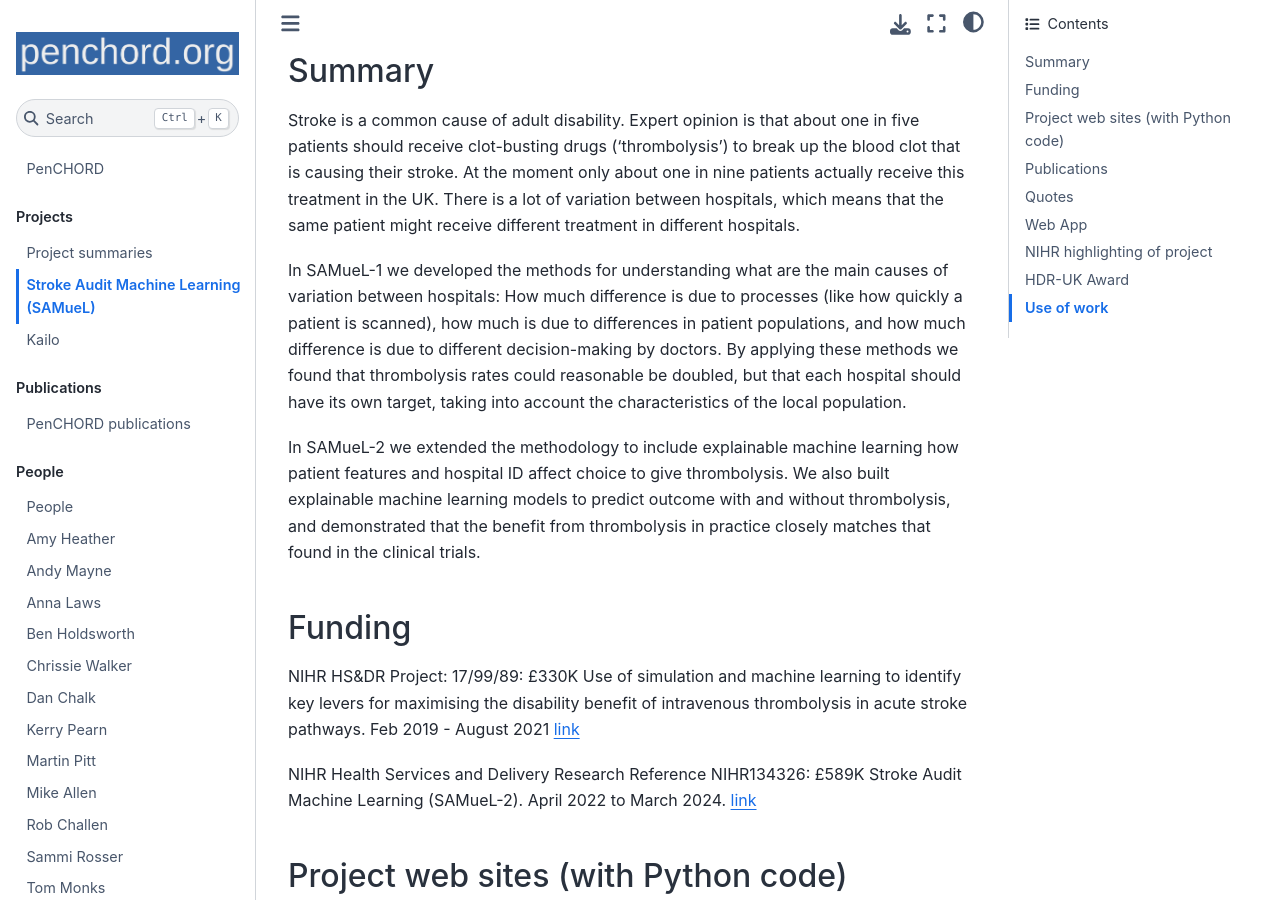
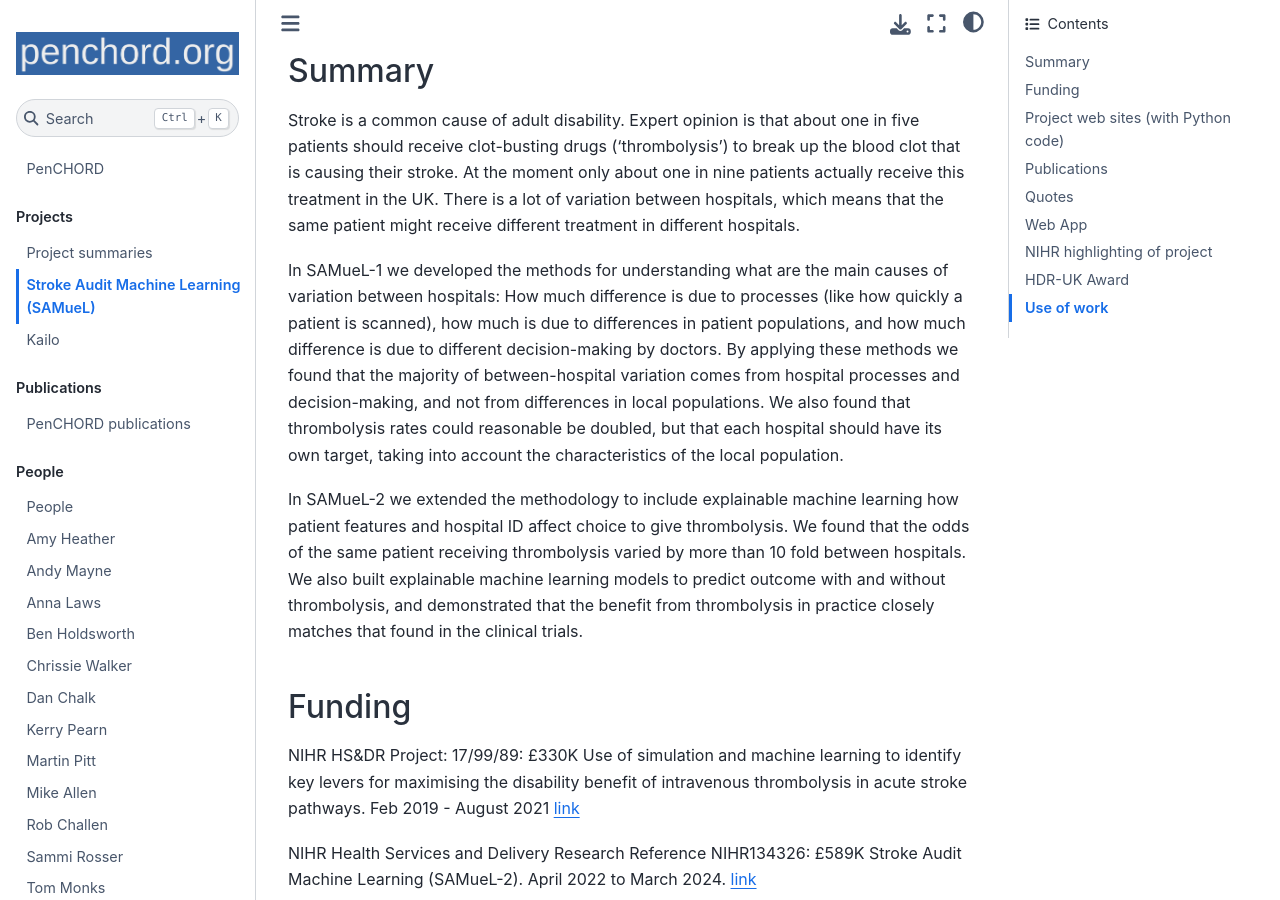
Before and after one commit to penchord/web, a Jupyter Book: the page built from project_pages/samuel_1.md, in a window 1280 px wide and 900 px high, scrolled down 283 px. Built offline with Jupyter Book 1.0.4 settings and Sphinx 7.4.7 and the Sphinx Book theme 1.1.4, drawn with Linux system fonts in a browser that asks for light colours.

```diff
--- a/project_pages/samuel_1.md
+++ b/project_pages/samuel_1.md
@@ -6,9 +6,9 @@
 
 Stroke is a common cause of adult disability. Expert opinion is that about one in five patients should receive clot-busting drugs ('thrombolysis') to break up the blood clot that is causing their stroke. At the moment only about one in nine patients actually receive this treatment in the UK. There is a lot of variation between hospitals, which means that the same patient might receive different treatment in different hospitals.
 
-In SAMueL-1 we developed the methods for understanding what are the main causes of variation between hospitals: How much difference is due to processes (like how quickly a patient is scanned), how much is due to differences in patient populations, and how much difference is due to different decision-making by doctors. By applying these methods we found that thrombolysis rates could reasonable be doubled, but that each hospital should have its own target, taking into account the characteristics of the local population.
+In SAMueL-1 we developed the methods for understanding what are the main causes of variation between hospitals: How much difference is due to processes (like how quickly a patient is scanned), how much is due to differences in patient populations, and how much difference is due to different decision-making by doctors. By applying these methods we found that the majority of between-hospital variation comes from hospital processes and decision-making, and not from differences in local populations. We also found that thrombolysis rates could reasonable be doubled, but that each hospital should have its own target, taking into account the characteristics of the local population.
 
-In SAMueL-2 we extended the methodology to include explainable machine learning how patient features and hospital ID affect choice to give thrombolysis. We also built explainable machine learning models to predict outcome with and without thrombolysis, and demonstrated that the benefit from thrombolysis in practice closely matches that found in the clinical trials.
+In SAMueL-2 we extended the methodology to include explainable machine learning how patient features and hospital ID affect choice to give thrombolysis. We found that the odds of the same patient receiving thrombolysis varied by more than 10 fold between hospitals. We also built explainable machine learning models to predict outcome with and without thrombolysis, and demonstrated that the benefit from thrombolysis in practice closely matches that found in the clinical trials.
 
 ## Funding
 
```
